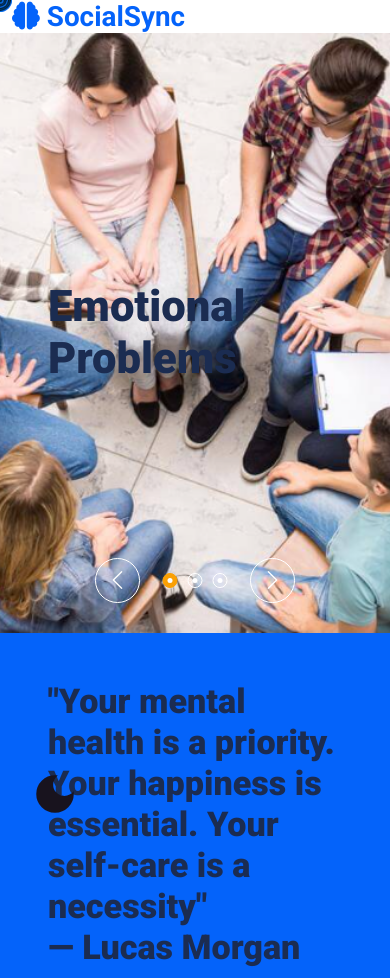
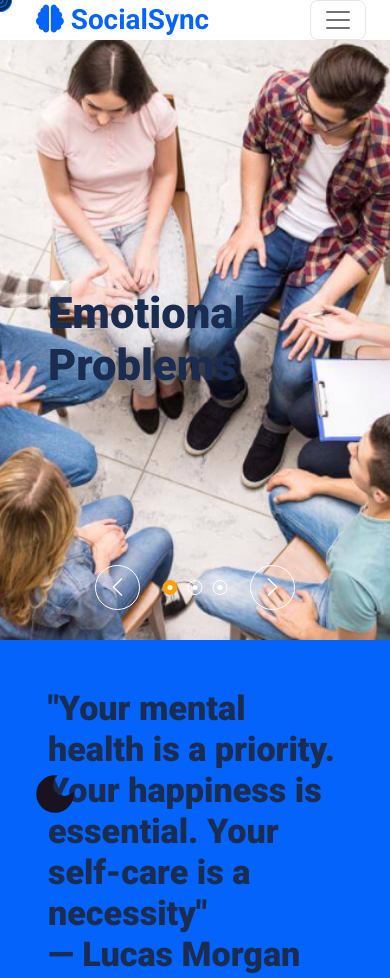
Before and after one commit to ThunderShadows/SocialSync, a plain HTML site: page index.html in a window 390 px wide. Shown: the top 978 px of the page. Drawn offline with nearby package versions, Linux system fonts and the light colour scheme; a script that the page names is missing.

Commit message:
Added hamburger menu to improve responsiveness

```diff
--- a/index.html
+++ b/index.html
@@ -53,9 +53,14 @@
 
     <!-- Navbar Start -->
     <nav class="navbar navbar-expand-lg bg-white navbar-light sticky-top p-0 wow fadeIn" data-wow-delay="0.1s">
-        <h1 class="m-0 text-primary">
-            <i class="fas fa-brain"></i> SocialSync
-        </h1>
+        <a href="index.html" class="navbar-brand d-flex align-items-center px-4 px-lg-5">
+            <h1 class="m-0 text-primary">
+                <i class="fas fa-brain"></i> SocialSync
+            </h1>
+        </a>
+        <button type="button" class="navbar-toggler me-4" data-bs-toggle="collapse" data-bs-target="#navbarCollapse">
+            <span class="navbar-toggler-icon"></span>
+        </button>
         <div class="collapse navbar-collapse" id="navbarCollapse">
             <div class="navbar-nav mx-auto p-4 p-lg-0">
                 <a href="index.html" class="nav-item nav-link active">Home</a>
```
